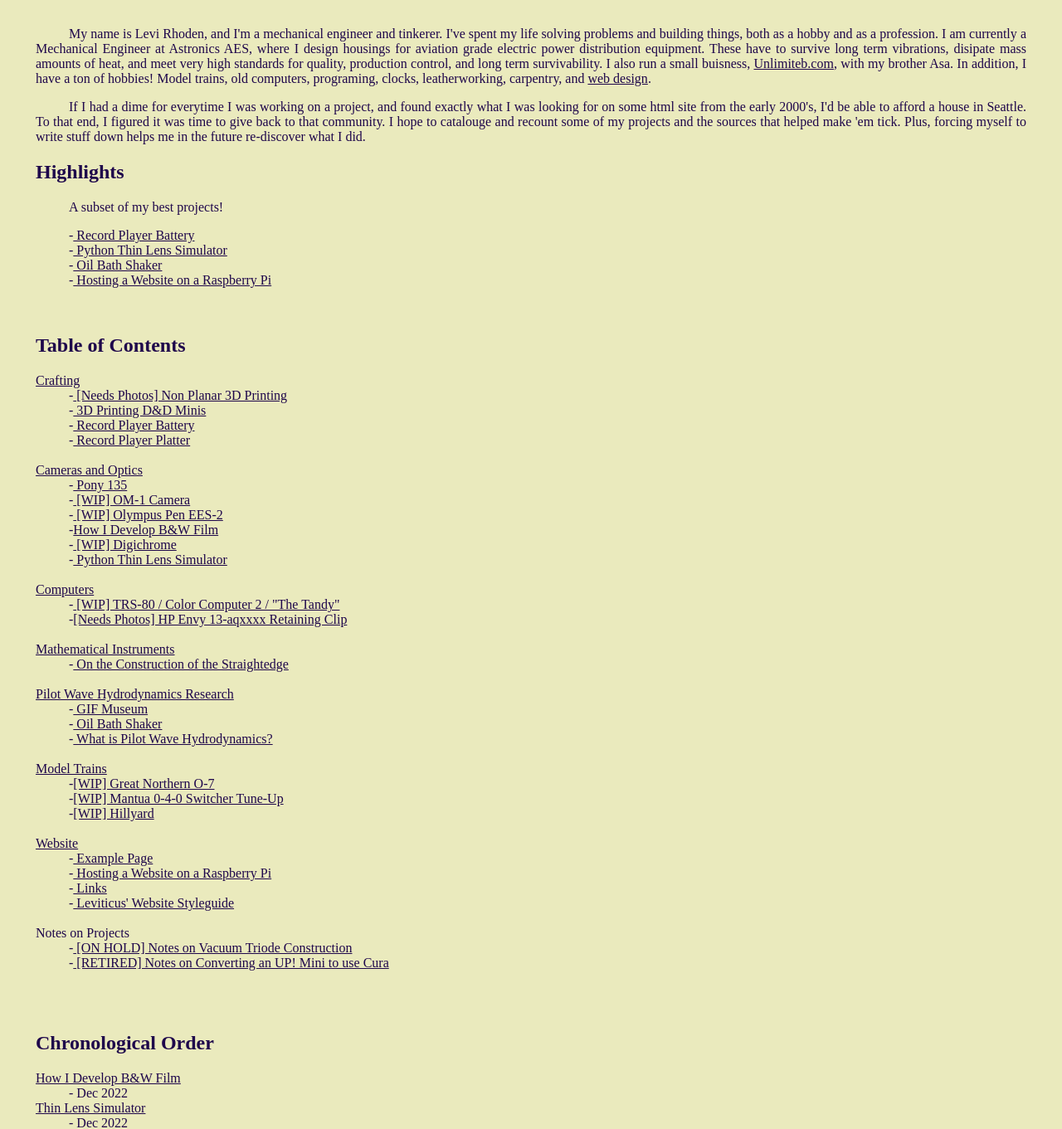
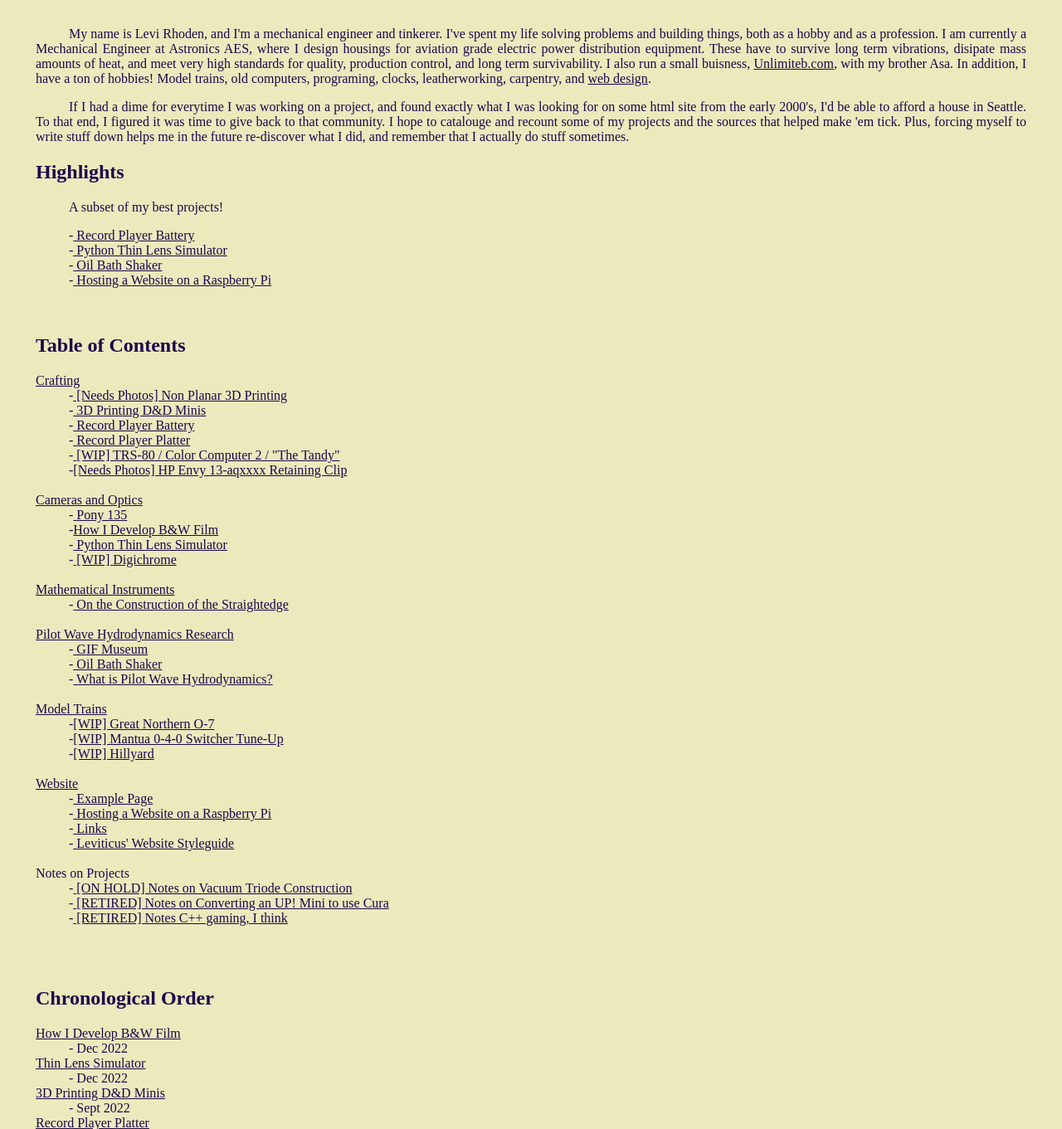
Before and after one commit to Leviticoos/leviticusrhoden, a PHP site: page / in a window 1280 px wide. Shown: the part 480-1841 px from the top of the page at 83% size. Run offline with PHP 8.4, Linux system fonts and the light colour scheme.

Commit message:
Fixed Links, I hompe

```diff
--- a/index.php
+++ b/index.php
@@ -21,7 +21,7 @@ Leviticus' Website
 <p>
     My name is Levi Rhoden, and I'm a mechanical engineer and tinkerer. I've spent my life solving problems and building things, both as a hobby and as a profession. I am currently a Mechanical Engineer at Astronics AES, where I design housings for aviation grade electric power distribution equipment. These have to survive long term vibrations, disipate mass amounts of heat, and meet very high standards for quality, production control, and long term survivability. I also run a small buisness, <a href="unlimiteb.com">Unlimiteb.com</a>, with my brother Asa. In addition, I have a ton of hobbies! Model trains, old computers, programing, clocks, leatherworking, carpentry, and <a href="https://knowyourmeme.com/memes/graphic-design-is-my-passion">web design</a>.
 </p><p>
-    If I had a dime for everytime I was working on a project, and found exactly what I was looking for on some html site from the early 2000's, I'd be able to afford a house in Seattle. To that end, I figured it was time to give back to that community. I hope to catalouge and recount some of my projects and the sources that helped make 'em tick. Plus, forcing myself to write stuff down helps me in the future re-discover what I did.
+    If I had a dime for everytime I was working on a project, and found exactly what I was looking for on some html site from the early 2000's, I'd be able to afford a house in Seattle. To that end, I figured it was time to give back to that community. I hope to catalouge and recount some of my projects and the sources that helped make 'em tick. Plus, forcing myself to write stuff down helps me in the future re-discover what I did, and remember that I actually do stuff sometimes.
 </p>
 
 <h2>
@@ -47,23 +47,16 @@ Leviticus' Website
     <dd>-<a href="crafting/3d_minis.php"> 3D Printing D&D Minis</a></dd>
     <dd>-<a href="crafting/recordplayer.php"> Record Player Battery</a></dd>
     <dd>-<a href="crafting/recordplayer2.php"> Record Player Platter</a></dd>
+    <dd>-<a href="crafting/coco2.php"> [WIP] TRS-80 / Color Computer 2 / "The Tandy"</a></dd>
+    <dd>-<a href="crafting/hpEnvyFix.php">[Needs Photos] HP Envy 13-aqxxxx Retaining Clip</a></dd>
 
     <br>
 
 <dt><a href="cameras/cameras.php">Cameras and Optics</a></dt>
     <dd>-<a href="cameras/pony_135_tuneup.php"> Pony 135</a></dd>
-    <dd>-<a href="cameras/OM-1 Camera.php"> [WIP] OM-1 Camera</a></dd>
-    <dd>-<a href="cameras/penees2.php"> [WIP] Olympus Pen EES-2</a></dd>
-    <hr>
     <dd>-<a href='cameras/developing.php'>How I Develop B&W Film</a></dd>
+    <dd>-<a href="cameras/thinlenssim.php"> Python Thin Lens Simulator</a></dd>
     <dd>-<a href="cameras/digichrome.php"> [WIP] Digichrome</a></dd>
-    <dd>-<a href="cameras/thinlenssim.php"> Python Thin Lens Simulator</a></dd>
-
-    <br>
-
-<dt><a href="computers/computers.php">Computers</a></dt>
-    <dd>-<a href="computers/coco2.php"> [WIP] TRS-80 / Color Computer 2 / "The Tandy"</a></dd>
-    <dd>-<a href="computers/hpEnvyFix.php">[Needs Photos] HP Envy 13-aqxxxx Retaining Clip</a></dd>
 
     <br>
 
@@ -96,6 +89,7 @@ Leviticus' Website
 <dt>Notes on Projects</a></dt>
     <dd>-<a href="notes/triodeNotes.php"> [ON HOLD] Notes on Vacuum Triode Construction </a></dd>
     <dd>-<a href="notes/up!miniNotes.php"> [RETIRED] Notes on Converting an UP! Mini to use Cura </a></dd>
+    <dd>-<a href="notes/c++GameNotes.php"> [RETIRED] Notes C++ gaming, I think </a></dd>
 
     <br>
 
```
